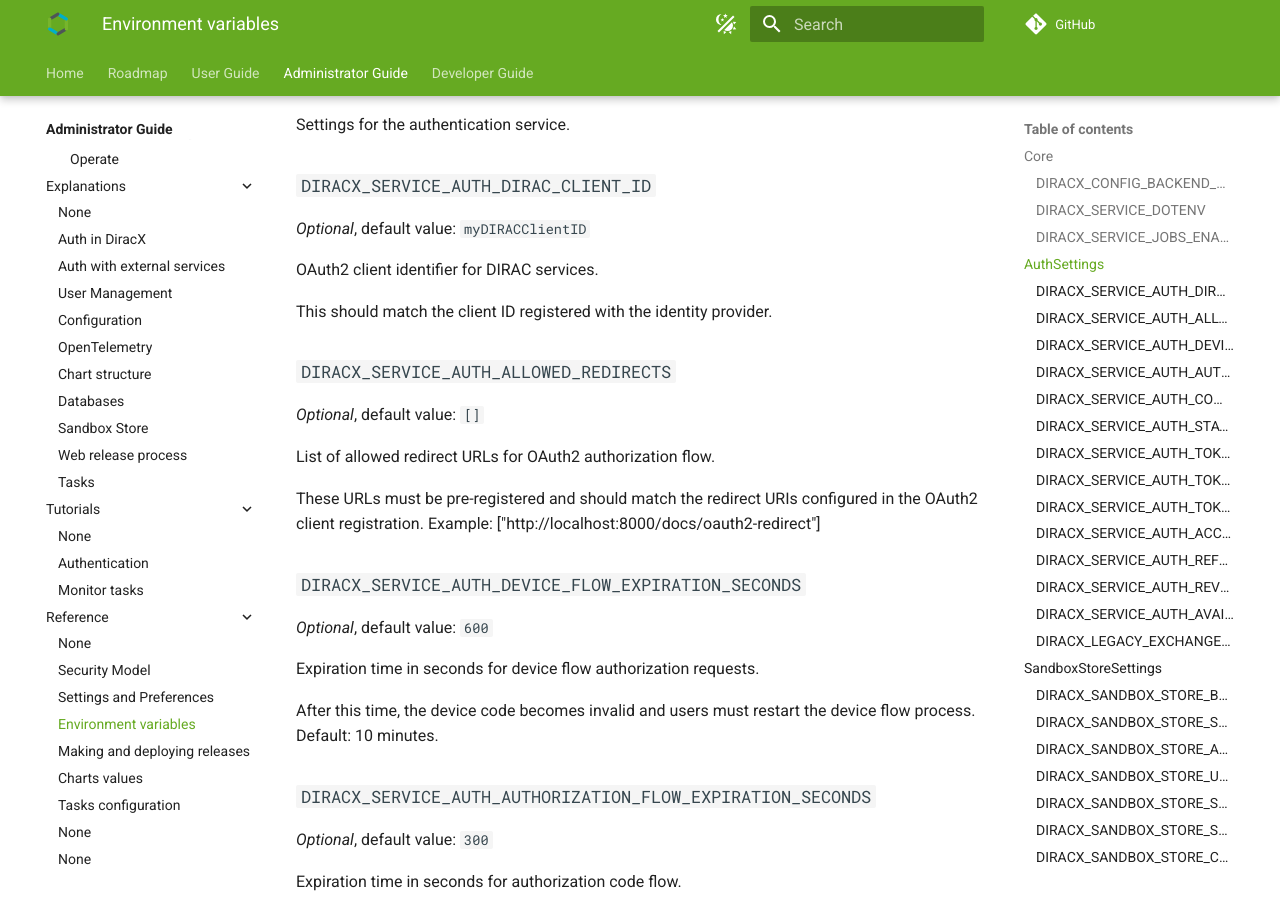
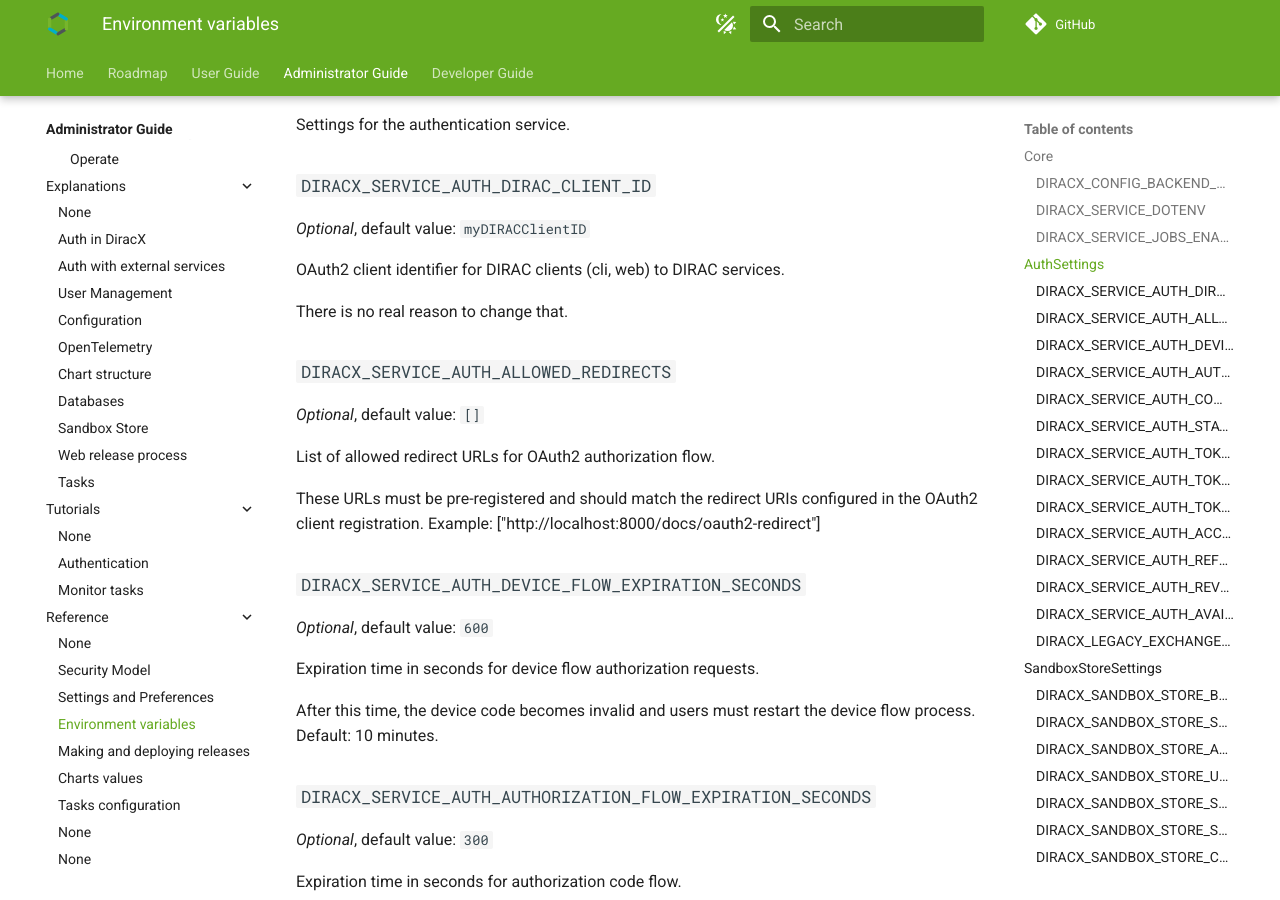
Before and after one commit to DIRACGrid/diracx, an MkDocs documentation site: the page built from docs/admin/reference/env-variables.md, in a window 1280 px wide and 900 px high, scrolled down 674 px. Built offline with MkDocs 1.6.1 and Material for MkDocs 9.7.7, drawn with Linux system fonts in a browser that asks for light colours; plug-ins that fetch from the network failed and are left out; comment, search, counter and statistics services are not loaded.

Commit message:
docs: fix documentation of DIRACX_SERVICE_AUTH_DIRAC_CLIENT_ID

```diff
--- a/docs/admin/reference/env-variables.md
+++ b/docs/admin/reference/env-variables.md
@@ -25,9 +25,9 @@ Settings for the authentication service.
 
 *Optional*, default value: `myDIRACClientID`
 
-OAuth2 client identifier for DIRAC services.
+OAuth2 client identifier for DIRAC clients (cli, web) to DIRAC services.
 
-This should match the client ID registered with the identity provider.
+There is no real reason to change that.
 
 ### `DIRACX_SERVICE_AUTH_ALLOWED_REDIRECTS`
 
```
Also changed, not shown: 1 other file.
